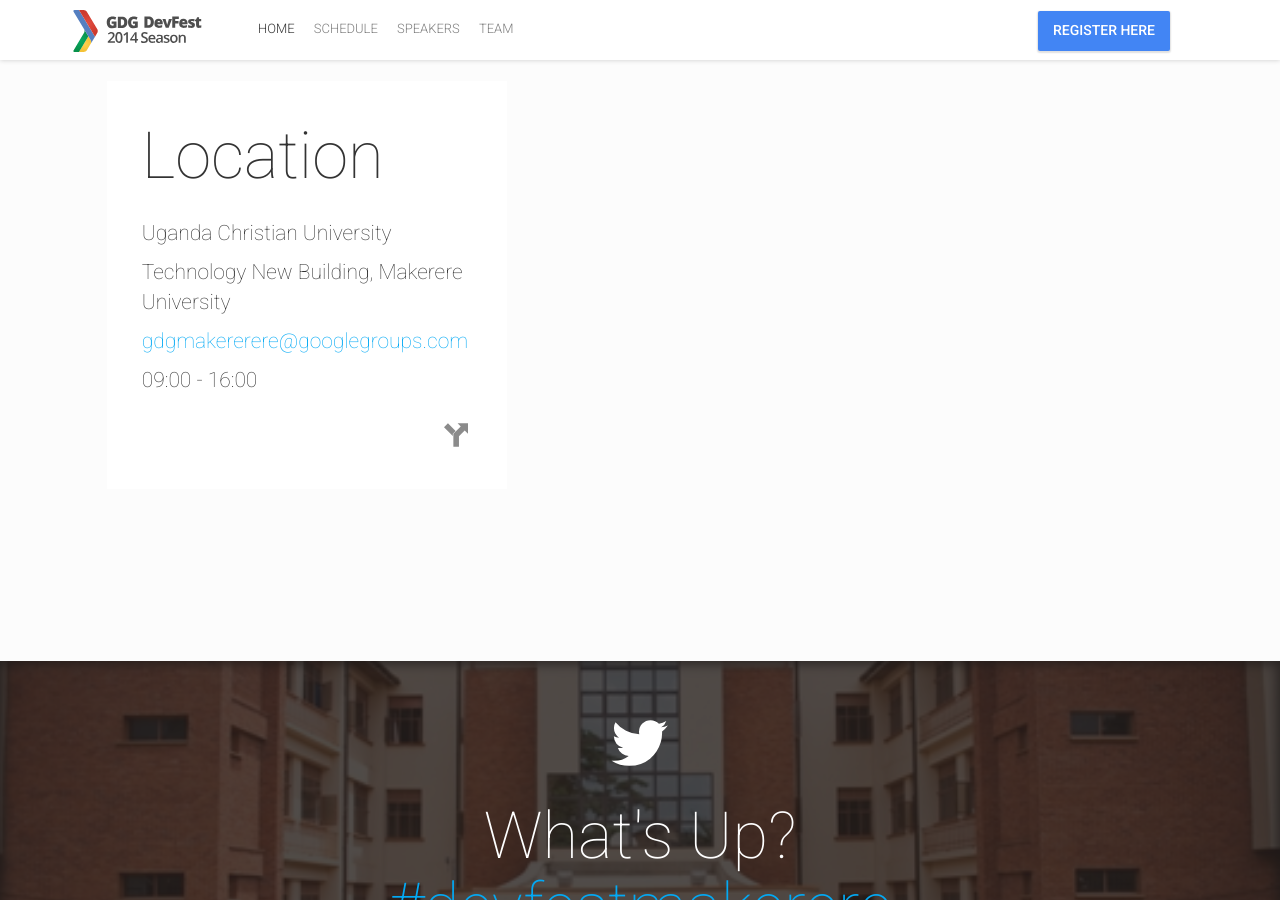
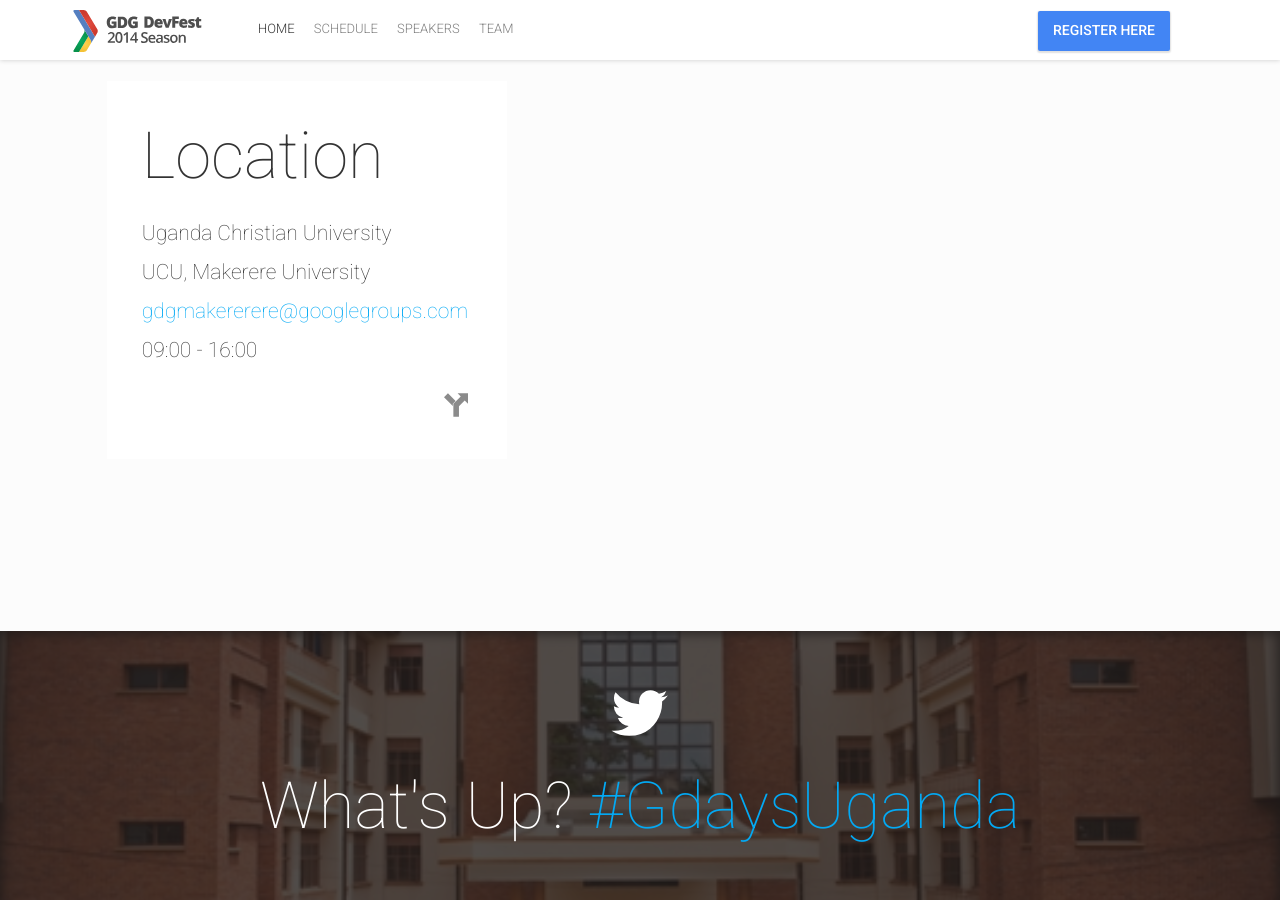
Before and after one commit to gdaysuganda2014/gdaysuganda2014.github.io, a Jekyll site: the page built from index.html, in a window 1280 px wide and 900 px high, scrolled down 2744 px. Built offline with Jekyll 4.4.1, drawn with Linux system fonts in a browser that asks for light colours; nearby versions of some CDN libraries; comment, search, counter and statistics services are not loaded; some of the changed text lies outside the part shown.

Commit message:
updated site

```diff
--- a/_config.yml
+++ b/_config.yml
@@ -51,7 +51,7 @@ rightNavigationButtons:
 # Hero Block
 heroImage: "hero.jpg"
 heroTitle: "G | Days Uganda 2014 <typeout>"
-eventDate: "18th October, 2014"
+eventDate: "29th November, 2014"
 typeoutTextValues: '"", "Apps", "Android", "Codelabs", "Cloud"'
 typeoutFallback: "Android"
 heroButtons:
@@ -59,7 +59,7 @@ heroButtons:
  #- {permalink: "/#tickets", text: "Buy tickets"}
 
 # About Block
-aboutTitle: "About GDG DevFest"
+aboutTitle: "About G | Days"
 aboutBlock:
  - {title: "Conference", image: "conference.jpg", text: "Android centred talks carefully crafted for you by GDG community! Awesome speakers and lot's of fun!" }
  - {title: "Codelabs", image: "workshop.jpg", text: "Codelabs, hands-on experience, hacking and debugging. Come and tame your favourite technology!" }
@@ -69,7 +69,7 @@ aboutBlock:
 statisticBlockImage: "statistic.jpg"
 statisticBlock:
  - {count: "300", specialCharacter: "+", info: "attendees", detail: "Students, Developers, Designers on campus"}
- - {count: "5", specialCharacter: "+", info: "hours", detail: "of in depth Android talks and codelabs"}
+ - {count: "8", specialCharacter: "+", info: "hours", detail: "of in depth Android talks and codelabs"}
  - {count: "10", specialCharacter: "+", info: "speakers", detail: "With great experience"}
  #- {count: "3", specialCharacter: "", info: "parallel tracks", detail: "plus entertainment lounge"}
 
@@ -86,9 +86,9 @@ rockstarSpeakersButtonText: "See all speakers"
 locationBlockTitle: "Location"
 eventLocationName: "Uganda Christian University"
 eventLocationLink: "http://ucu.ac.ug/"
-eventStreetAddress: "Technology New Building"
+eventStreetAddress: "UCU"
 eventAddressLocality: "Makerere University"
-eventAddressLocalityRegion: "Kampala"
+eventAddressLocalityRegion: "Mukono"
 eventPostalCode:
 eventAddressCountry: "Uganda"
 eventStartTime: "2014-10-25T09:00"
@@ -110,7 +110,7 @@ mapMobileCenterCoordinates: "0.336631, 32.564329"
 # Tweets Feed Block
 tweetsFeedImage: "twitter-feed.jpg"
 tweetsFeedTitle: "What's Up?"
-twitterHashTag: "devfestmakerere"
+twitterHashTag: "GdaysUganda"
 twitterFeed:
 
 # Partners Block
```
Also changed, not shown: 8 other files.
